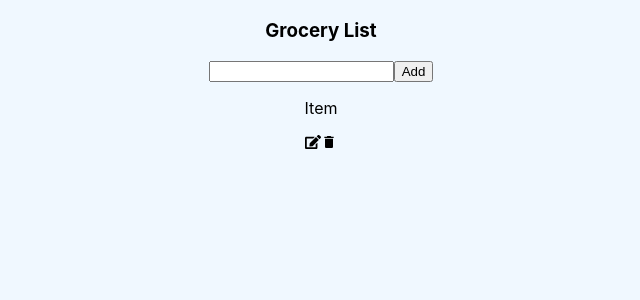
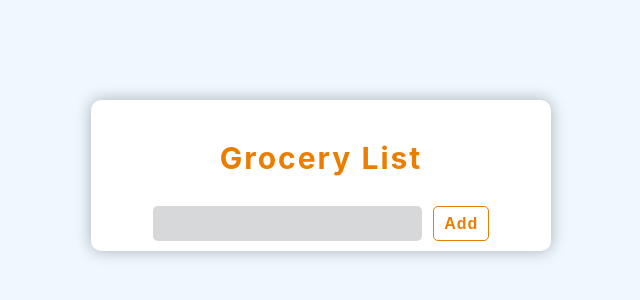
Before and after one commit to Mubsshir/groceryLister, a React (Create React App) app: page / in a window 1280 px wide. Shown: the top 300 px of the page, without its empty margins (319-959 px from the left). Built offline with nearby package versions, Linux system fonts and the light colour scheme.

Commit message:
Almost done need to set local storage option so we can see items even after refresh the page

```diff
--- a/src/App.css
+++ b/src/App.css
@@ -4,3 +4,73 @@
   display: flex;
   justify-content: center;
 }
+.App .Card {
+  width: 24%;
+  display: flex;
+  flex-direction: column;
+  align-items: center;
+  justify-content: center;
+  margin-top: 100px;
+  box-shadow: 0 0 1rem 0 rgba(0, 0, 0, 0.3);
+  padding: 10px 20px;
+  border-radius: 10px;
+  background-color: white;
+}
+.App .heading {
+  color: rgb(235, 125, 0);
+  text-transform: capitalize;
+  font-size: 30px;
+  letter-spacing: 2px;
+}
+.App form {
+  width: 80%;
+  display: flex;
+  align-items: center;
+  justify-content: space-between;
+  padding: 0;
+}
+.App form input,
+.App form button {
+  height: 35px;
+  padding: 5px 10px;
+  font-size: 16px;
+  font-weight: 600;
+  letter-spacing: 1px;
+  outline: 0;
+  border-radius: 5px;
+}
+.App form input {
+  width: 80%;
+  border: none;
+  background-color: rgb(214, 216, 218);
+}
+.App form button {
+  border: 1px solid rgb(235, 125, 0);
+  cursor: pointer;
+  background-color: white;
+  color: rgb(235, 125, 0);
+}
+.App form button:hover {
+  background-color: rgba(196, 147, 57, 0.438);
+}
+
+@media screen and (max-width: 1376px) {
+  .App .Card {
+    width: 36%;
+  }
+}
+
+@media screen and (max-width: 1024px) {
+  .App .Card {
+    width: 60%;
+  }
+}
+
+@media screen and (max-width: 720px) {
+  .App .Card {
+    width: 80%;
+  }
+  .App .Card Form button {
+    margin: 0 10px;
+  }
+}
--- a/src/App.js
+++ b/src/App.js
@@ -1,16 +1,68 @@
 import Item from './components/Item';
 import './App.css';
+import { useState } from 'react';
+import { useRef } from 'react';
 
 const App = () => {
+  const [value, setValue] = useState("");
+  const [items, setItems] = useState([]);
+  const [isEditing, setIsEditing] = useState(false);
+  const [EditId, setEditId] = useState(null);
+  const itemRef = useRef();
+  const itemSubmitHandler = (e) => {
+    e.preventDefault();
+    let item = itemRef.current.value.trim();
+    if (item.length === 0) {
+      return
+    }
+    if (isEditing) {
+      setItems(prev => prev.map(data => {
+        if (data.id === EditId) {
+          return { ...data, item: item }
+        }
+        return data;
+      }))
+      setValue("");
+      setIsEditing(false)
+      return;
+    }
+    let id = Math.floor(Math.random() * 1000);
+    setItems(prev => [{ id: id + 1, item: item }, ...prev]);
+    setValue("");
+  }
+  const onChangeHandler = (e) => {
+    setValue(e.target.value)
+  }
+  const handleDelete = (id) => {
+    setItems(prev => prev.filter(item => item.id !== id));
+  }
+  const handleEdit = (item, id) => {
+    setIsEditing(true);
+    setValue(item);
+    setEditId(id);
+
+  }
   return (
     <main className="App">
       <section className='Card'>
         <h3 className="heading">Grocery List</h3>
-        <form action="">
-          <input type="text" />
-          <button type='submit'>Add</button>
+        <form onSubmit={itemSubmitHandler}>
+          <input
+            ref={itemRef}
+            type="text"
+            value={value}
+            onChange={onChangeHandler}
+          />
+          <button type='submit'>{isEditing ? "Edit" : "Add"}</button>
         </form>
-        <Item />
+        {items.map(item =>
+          <Item
+            key={item.id}
+            id={item.id}
+            item={item.item}
+            delete={handleDelete}
+            edit={handleEdit}
+          />)}
       </section>
     </main>
   );
--- a/src/components/Item.js
+++ b/src/components/Item.js
@@ -1,13 +1,19 @@
 import { FaEdit } from 'react-icons/fa'
 import { MdDelete } from 'react-icons/md'
 import styles from './Item.module.css'
-const Item = () => {
+const Item = (props) => {
+    const onDeleteHandler = () => {
+        props.delete(props.id);
+    }
+    const onEditHandler = () => {
+        props.edit(props.item, props.id);
+    }
     return (
         <article className={styles.ItemCard}>
-            <p>Item</p>
+            <p>{props.item}</p>
             <div className={styles.btn}>
-                <FaEdit className={styles.edit} />
-                <MdDelete className={styles.delete} />
+                <FaEdit onClick={onEditHandler} className={`${styles.edit} ${styles.icon}`} />
+                <MdDelete onClick={onDeleteHandler} className={`${styles.delete} ${styles.icon}`} />
             </div>
         </article >
     )
--- a/src/components/Item.module.css
+++ b/src/components/Item.module.css
@@ -0,0 +1,35 @@
+.ItemCard {
+  display: flex;
+  align-items: center;
+  justify-content: space-between;
+  width: 80%;
+  padding: 5px 10px;
+  background-color: rgba(209, 209, 209, 0.589);
+  margin: 20px 0;
+  border-radius: 5px;
+}
+
+.ItemCard .btn {
+  display: flex;
+  align-items: center;
+  padding: 5px 0;
+}
+.ItemCard .btn .icon {
+  height: 1.5rem;
+  width: 1.5rem;
+  margin: 0 5px 0 0;
+  cursor: pointer;
+}
+.ItemCard .btn .edit.icon {
+  color: green;
+}
+.ItemCard .btn .delete.icon {
+  color: rgb(173, 11, 11);
+}
+
+.ItemCard p {
+  font-size: 18px;
+  color: black;
+  font-weight: 700;
+  letter-spacing: 1px;
+}
--- a/src/index.css
+++ b/src/index.css
@@ -1,5 +1,6 @@
 * {
   box-sizing: border-box;
+  user-select: none;
 }
 body {
   margin: 0;
```
